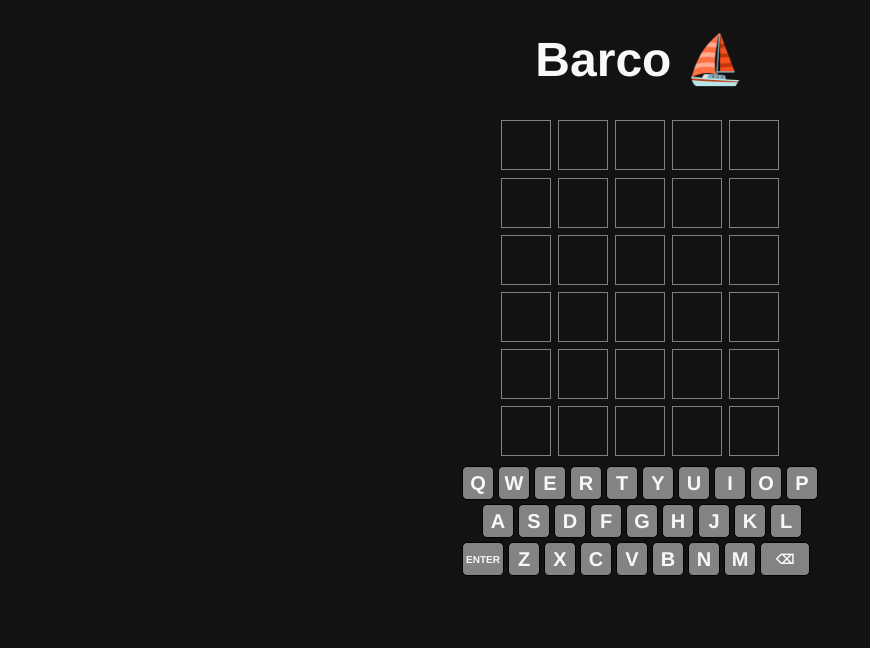
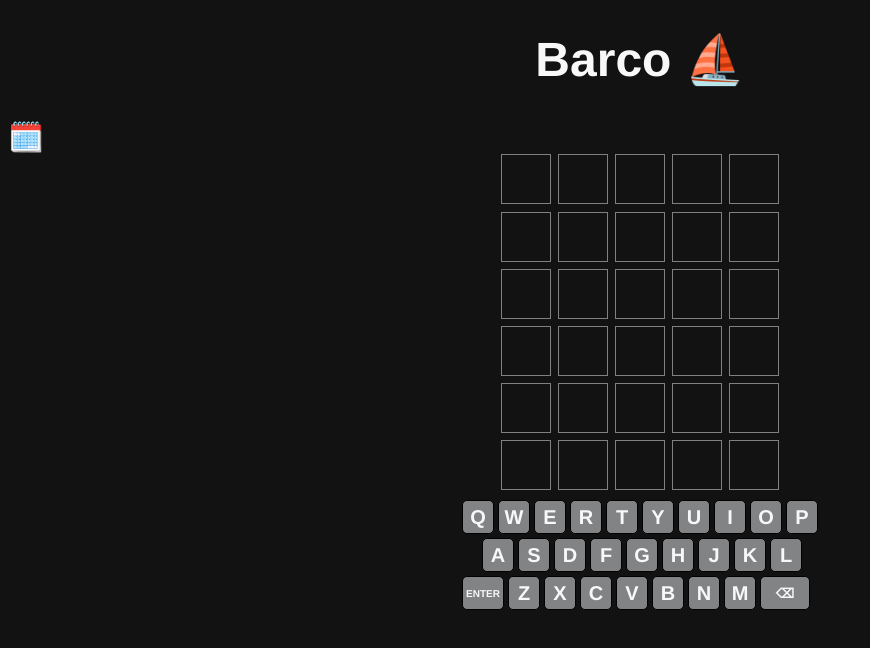
Before and after one commit to MartimVideira/barco, a React (Vite) app: page / in a window 1280 px wide. Shown: the top 648 px of the page, without its empty margins (0-870 px from the left). Built offline with nearby package versions, Linux system fonts and the light colour scheme.

Commit message:
Daily  and random game modes

```diff
--- a/src/App.css
+++ b/src/App.css
@@ -144,6 +144,26 @@ body {
   width: 0.2em;
 }
 
+.my-button {
+  background-color: inherit;
+  border: none;
+  color: #f8f8f8;
+  font-weight: bold;
+  cursor: pointer;
+}
+
+.reset-button {
+  font-size: large;
+  margin-top:1em;
+  display: block;
+  margin-inline: auto;
+}
+
+.calendar {
+  font-size: larger;
+  background-color: inherit;
+  border: none;
+}
 
 .shareResults {
   display: flex;
@@ -215,12 +235,13 @@ body {
   }
 
 
-  .keyboard-line:nth-child(3) .key:nth-child(1){
+  .keyboard-line:nth-child(3) .key:nth-child(1) {
     width: 4em;
     font-size: 10px;
   }
+
   .keyboard-line:nth-child(3) .key:nth-last-child(1) {
-    width:3rem;
+    width: 3rem;
   }
 
 
--- a/src/App.jsx
+++ b/src/App.jsx
@@ -1,14 +1,70 @@
 import { useState, useEffect } from 'react'
+import { wordOfTheDay, randomWord } from './words';
 import './App.css'
 import Game from './Game';
 
 
+const TODAY = new Date().toISOString().split('T')[0];
 function App() {
+
+  const [isDailyMode, setMode] = useState(true);
+  const [initialState, setInitialState] = useState(null);
+  const [initialized, setInitialized] = useState(false);
+  async function initialize() {
+    const word = await wordOfTheDay();
+    const gameState = {}
+    gameState.correct = word;
+    const hasPlayed = window.localStorage.getItem(TODAY);
+    if (false  && hasPlayed) {
+      const data = JSON.parse(hasPlayed);
+      gameState.guesses = data.guesses;
+      gameState.guessCount = data.guessCount;
+      gameState.isGameOver = data.isGameOver;
+      gameState.won = data.won;
+      gameState.keys = data.keys;
+    }
+    setInitialState(gameState);
+    setInitialized(true);
+  }
+
+  // useEffect(() => {
+  //   setTimeout(() => setWaitingForWord(true), 1000 * 5);
+  // }, []);
+
+  function storeState(state) {
+    if (!initialized) {
+      return
+    }
+    console.log("Storing State");
+    let dump = state;
+    console.log(dump);
+    localStorage.setItem(TODAY, JSON.stringify(dump));
+  }
+  function playRandomWord() {
+    const word = randomWord();
+    console.log(word);
+    setInitialState({ correct: word });
+    setMode(() => false);
+  }
+  function toggleGameMode() {
+    if (isDailyMode) {
+      return playRandomWord();
+    }
+    else {
+      setMode(() => true);
+      initialize();
+
+    }
+
+  }
+  useEffect(() => { initialize() }, []);
 
   return (
     <>
-      <h1>Barco ⛵</h1>
-      <Game/>
+      <h1>Barco ⛵</h1><div className="my-button calendar" onClick={toggleGameMode}>{isDailyMode ? "🗓️" : "🎲"}</div>
+      <Game initialState={initialState} language="ENG" isDaily={isDailyMode} storeState={storeState} />
+      {!isDailyMode && <div className='my-button reset-button' onClick={randomWord}>🔀 NEW GAME</div>}
+      {!initialized && <p>WAITING FOR WORD...</p>}
     </>
   );
 
--- a/src/Board.jsx
+++ b/src/Board.jsx
@@ -7,7 +7,6 @@ function Board({ state, onAnimationEnd }) {
   for (let i = 0; i < N_GUESSES; i++) {
     const guessCount = state.guessCount;
     const isCurrentGuess = (i + 1) == guessCount;
-    console.log(state);
     lines.push(<Line correct={state.correct} onAnimationEnd={onAnimationEnd} key={i} guess={state.guesses[i] ?? ''} isInvalid={state.isInvalid && (i == guessCount)} isSet={i < guessCount} won={state.won && isCurrentGuess} />)
   }
   return <div className='board'>
--- a/src/Game.jsx
+++ b/src/Game.jsx
@@ -7,52 +7,13 @@ import Keyboard from './Keyboard.jsx';
 import ShareResults from './ShareResults.jsx';
 
 
-const TODAY = new Date().toISOString().split('T')[0];
 
-
-
-function Game() {
-  const [initialized, setInitialized] = useState(false);
+function Game({ initialState, language, isDaily, storeState }) {
   const [animationOver, setAnimationOver] = useState(false);
-  const [shouldWaitForWord, setWaitingForWord] = useState(false);
-
   const [state, dispatch] = useReducer(reducer, INITIAL_GAME_STATE);
 
-
-  async function initialize() {
-    const word = await wordOfTheDay();
-    const gameState = {}
-    gameState.correct= word;
-    const hasPlayed = window.localStorage.getItem(TODAY);
-    if (!hasPlayed) {
-    } else {
-      const data = JSON.parse(hasPlayed);
-      gameState.guesses = data.guesses;
-      gameState.guessCount = data.guessCount;
-      gameState.isGameOver = data.isGameOver;
-      gameState.won = data.won;
-      gameState.keys = data.keys;
-    }
-    setInitialized(true);
-    dispatch({ type: 'INITIALIZE', payload: gameState })
-  }
-
-  function storeState() {
-    if (!initialized) {
-      return
-    }
-    console.log("Storing State");
-    let dump = state;
-    console.log(dump);
-    localStorage.setItem(TODAY, JSON.stringify(dump));
-  }
-
-  useEffect(() => { initialize() }, []);
-  useEffect(storeState, [state, initialized]);
-
-  useEffect(() => {
-    setTimeout(() => setWaitingForWord(true), 1000 * WAIT_FOR_WORD_TIMEOUT);
-  }, []);
+  useEffect(() => { setAnimationOver(false); console.log(initialState); dispatch({ type: 'INITIALIZE', payload: initialState }) }, [initialState]);
+  useEffect(() => storeState(state), [state]);
 
 
   const onAnimationEnd = () => {
@@ -74,8 +35,7 @@ function Game() {
     <div className='app'>
       <Board state={state} onAnimationEnd={onAnimationEnd} />
       <Keyboard keys={state.keys} handleKey={handleKey} />
-      {(state.isGameOver && !state.won) || animationOver ? <ShareResults state={state} /> : <></>}
-      {shouldWaitForWord && state.correct == "" ? <p>WAITING FOR WORD...</p> : <></>}
+      {((state.isGameOver && !state.won) || animationOver) && <ShareResults state={state} />}
     </div>
   );
 }
--- a/src/gameReducer.js
+++ b/src/gameReducer.js
@@ -75,7 +75,10 @@ export const reducer = (oldState, action) => {
   switch (action.type) {
     case 'INITIALIZE':
       {
-        let newState = { ...oldState };
+        let newState = {...INITIAL_GAME_STATE};
+        console.log(action)
+        console.log("initializing")
+        console.log(action.payload)
         for (const key in action.payload) {
           newState[key] = action.payload[key];
         }
--- a/src/words.js
+++ b/src/words.js
@@ -2338,6 +2338,10 @@ export const WORD_LIST = [
 export const WORD_SET = new Set(WORD_LIST);
 
 
+export function randomWord() {
+  const word = WORD_LIST[Math.floor(Math.random() * WORD_LIST.length)];
+  return word;
+}
 export async function wordOfTheDay() {
   const date = new Date().toISOString().split('T')[0];
   const arrybuf = (new TextEncoder()).encode(date)
@@ -2345,9 +2349,7 @@ export async function wordOfTheDay() {
   const hasharray = Array.from(new Uint32Array(digest))
   const num = hasharray[0];
   const normalized = num / 0xffffffff;
-  console.log(normalized)
   const word = WORD_LIST[Math.floor(normalized * WORD_LIST.length)];
-  console.log(word)
   return word;
 }
 
```
